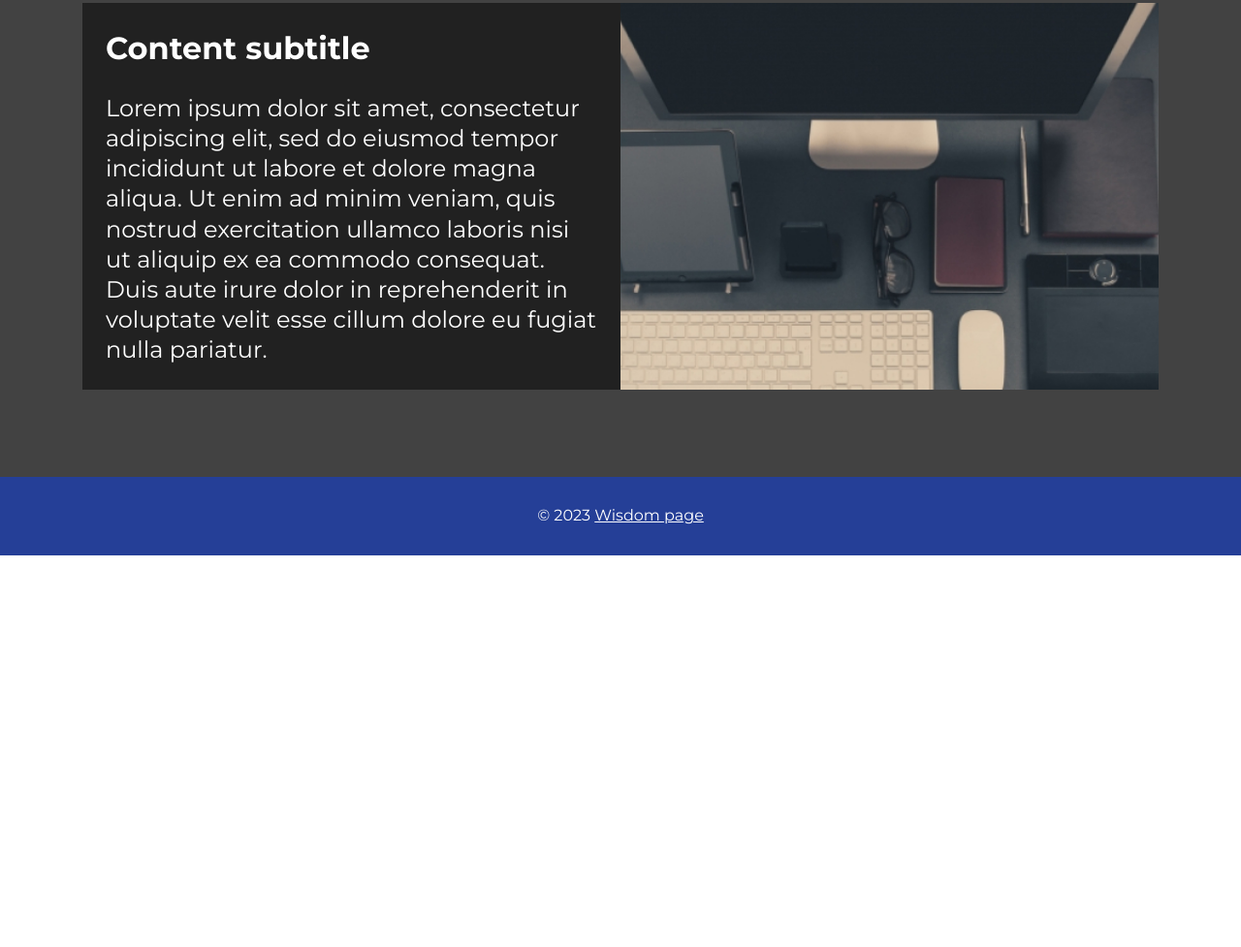
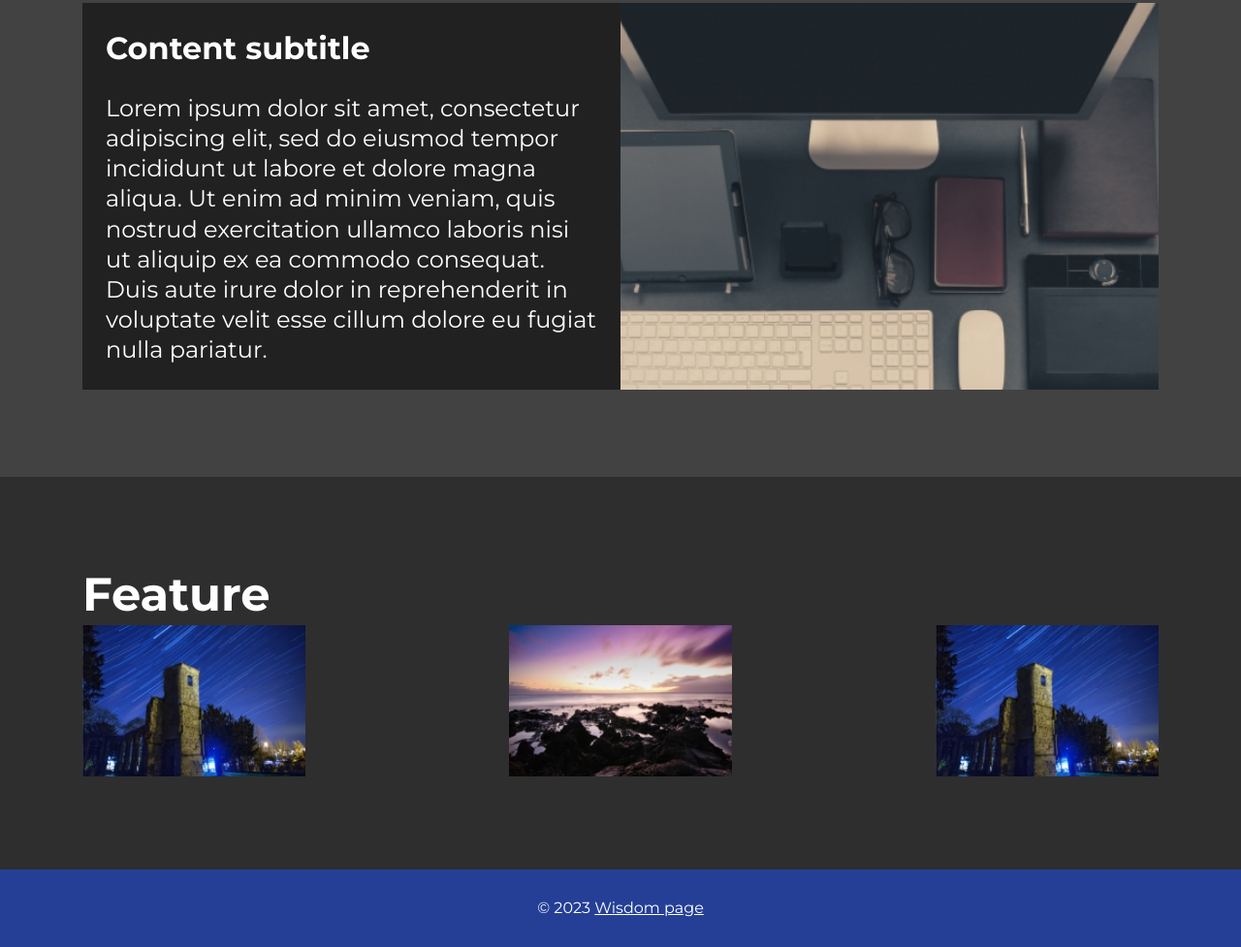
Before and after one commit to Jade-Samurai/lesson-8, a plain HTML site: page index.html in a window 1280 px wide. Shown: the part 770-1747 px from the top of the page at 97% size. Before the commit the page ends 1343 px from the top, so only its background shows below. Drawn offline with Linux system fonts and the light colour scheme.

Commit message:
Add feature section

```diff
--- a/css/main.css
+++ b/css/main.css
@@ -132,6 +132,28 @@ body{
 	height: 100%;
 	object-fit: cover;
 }
+
+/* FEATURE SECTION */
+
+.feature {
+	padding: 90px 0;
+	background: var(--main-color);
+}
+.feature-title {
+}
+.feature-box {
+}
+.feature-cards {
+	display: flex;
+	justify-content: space-between;
+	gap: 30px;
+}
+.feature-card {
+}
+.card-img {
+	flex: 1 1 25%;
+	height: 156px;
+}
 /* FOOTER */
 
 .footer {
--- a/index.html
+++ b/index.html
@@ -41,6 +41,24 @@
                 </div>
             </div>
         </section>
+        <section class="feature">
+            <div class="container">
+                <h2 class="feature-title title">Feature</h2>
+                <div class="feature-box">
+                    <div class="feature-cards">
+                        <article class="feature-card">
+                            <img class="card-img" src="images/card_1.jpg" alt="card_1" width="230" height="156">
+                        </article>
+                        <article  class="feature-card">
+                            <img class="card-img" src="images/card_2.jpg" alt="card_2" width="230" height="156">
+                        </article>
+                        <article  class="feature-card">
+                            <img class="card-img" src="images/card_1.jpg" alt="card_1" width="230" height="156">
+                        </article>
+                    </div>
+                </div>
+            </div>
+        </section>
     </main>
     <footer class="footer">
         <div class="container">
```
